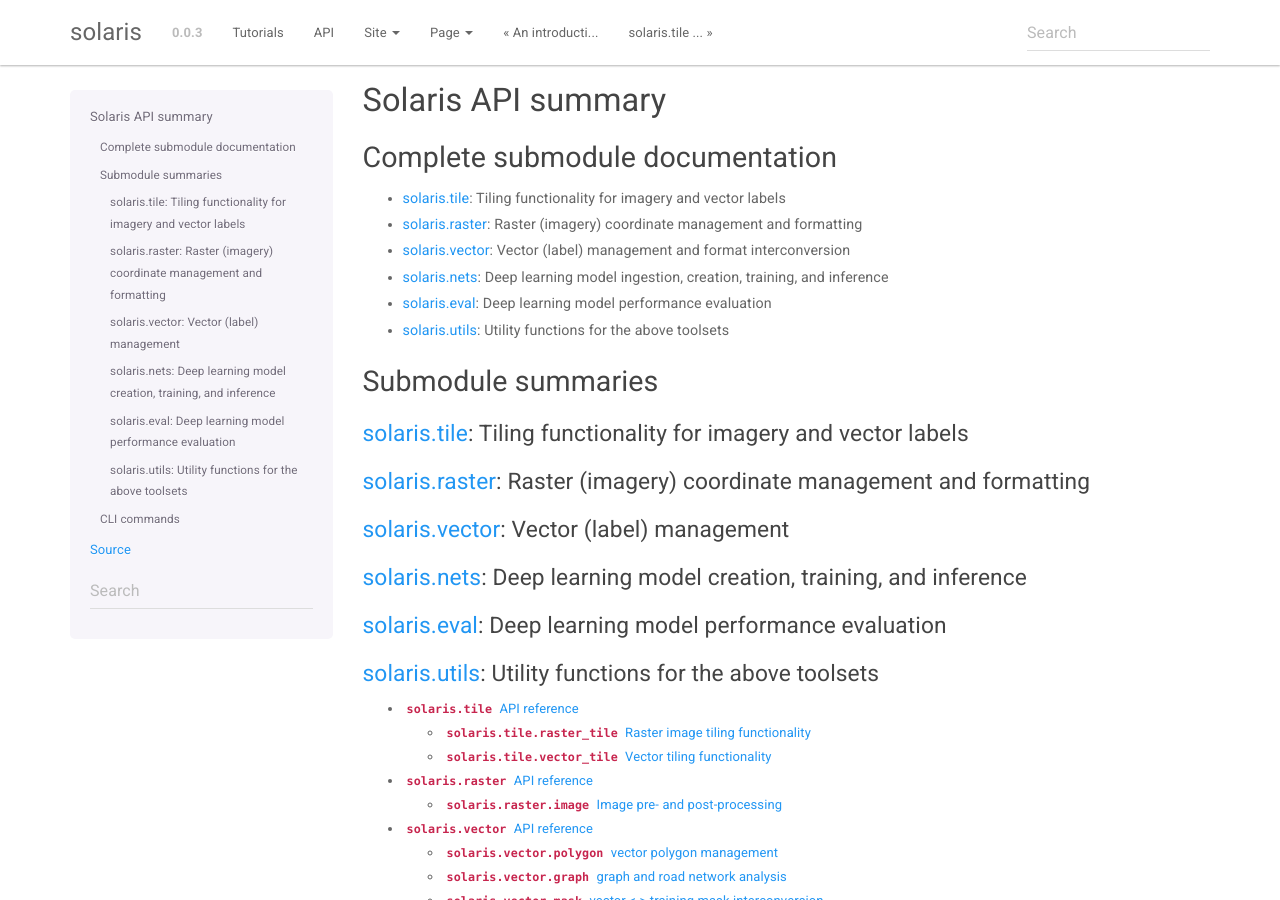
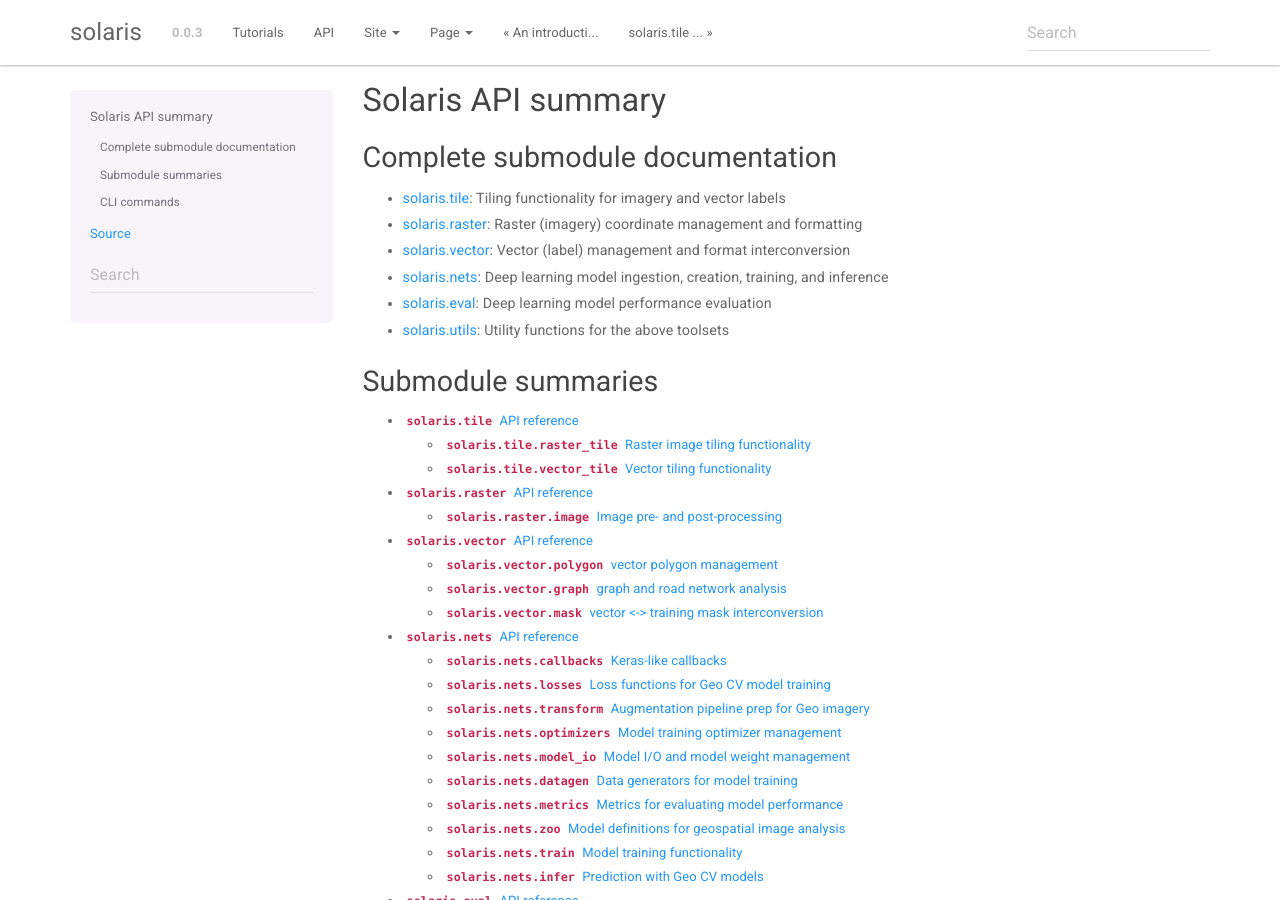
Before and after one commit to CosmiQ/solaris, a Sphinx documentation site: the page built from docs/api/index.rst, in a window 1280 px wide and 900 px high. Built offline with Sphinx 7.4.7, drawn with Linux system fonts in a browser that asks for light colours; formulas are drawn with MathJax 3.

```diff
--- a/docs/api/index.rst
+++ b/docs/api/index.rst
@@ -6,38 +6,16 @@ Solaris API summary
 
 Complete submodule documentation
 ================================
-* `solaris.tile <api/tile.html>`_: Tiling functionality for imagery and vector labels
-* `solaris.raster <api/raster.html>`_: Raster (imagery) coordinate management and formatting
-* `solaris.vector <api/vector.html>`_: Vector (label) management and format interconversion
-* `solaris.nets <api/nets.html>`_: Deep learning model ingestion, creation, training, and inference
-* `solaris.eval <api/eval.html>`_: Deep learning model performance evaluation
-* `solaris.utils <api/utils.html>`_: Utility functions for the above toolsets
+* `solaris.tile <tile.html>`_: Tiling functionality for imagery and vector labels
+* `solaris.raster <raster.html>`_: Raster (imagery) coordinate management and formatting
+* `solaris.vector <vector.html>`_: Vector (label) management and format interconversion
+* `solaris.nets <nets.html>`_: Deep learning model ingestion, creation, training, and inference
+* `solaris.eval <eval.html>`_: Deep learning model performance evaluation
+* `solaris.utils <utils.html>`_: Utility functions for the above toolsets
 
 
 Submodule summaries
 ===================
-
-`solaris.tile <api/tile.html>`_: Tiling functionality for imagery and vector labels
--------------------------------------------------------------------------------------------------
-
-
-`solaris.raster <api/raster.html>`_: Raster (imagery) coordinate management and formatting
---------------------------------------------------------------------------------------------------------
-
-
-`solaris.vector <api/vector.html>`_: Vector (label) management
-----------------------------------------------------------------------------
-
-`solaris.nets <api/nets.html>`_: Deep learning model creation, training, and inference
-----------------------------------------------------------------------------------------------------
-
-
-`solaris.eval <api/eval.html>`_: Deep learning model performance evaluation
------------------------------------------------------------------------------------------
-
-
-`solaris.utils <api/utils.html>`_: Utility functions for the above toolsets
------------------------------------------------------------------------------------------
 
 .. toctree::
    :maxdepth: 3
```
